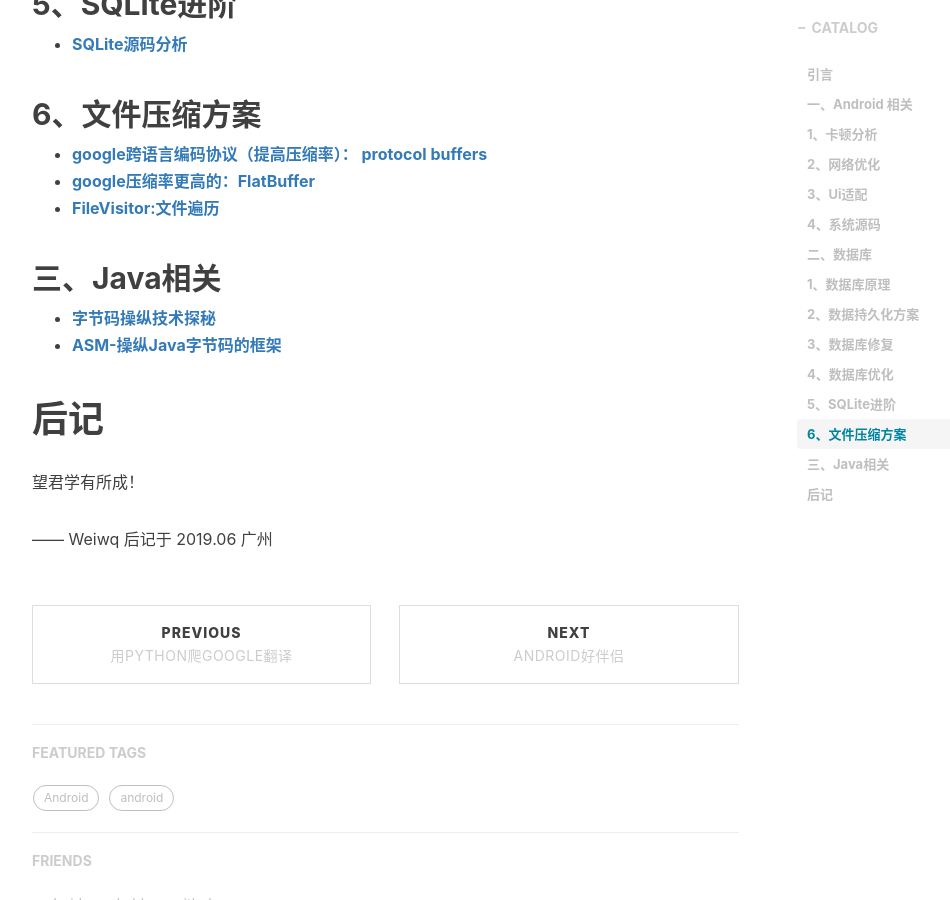
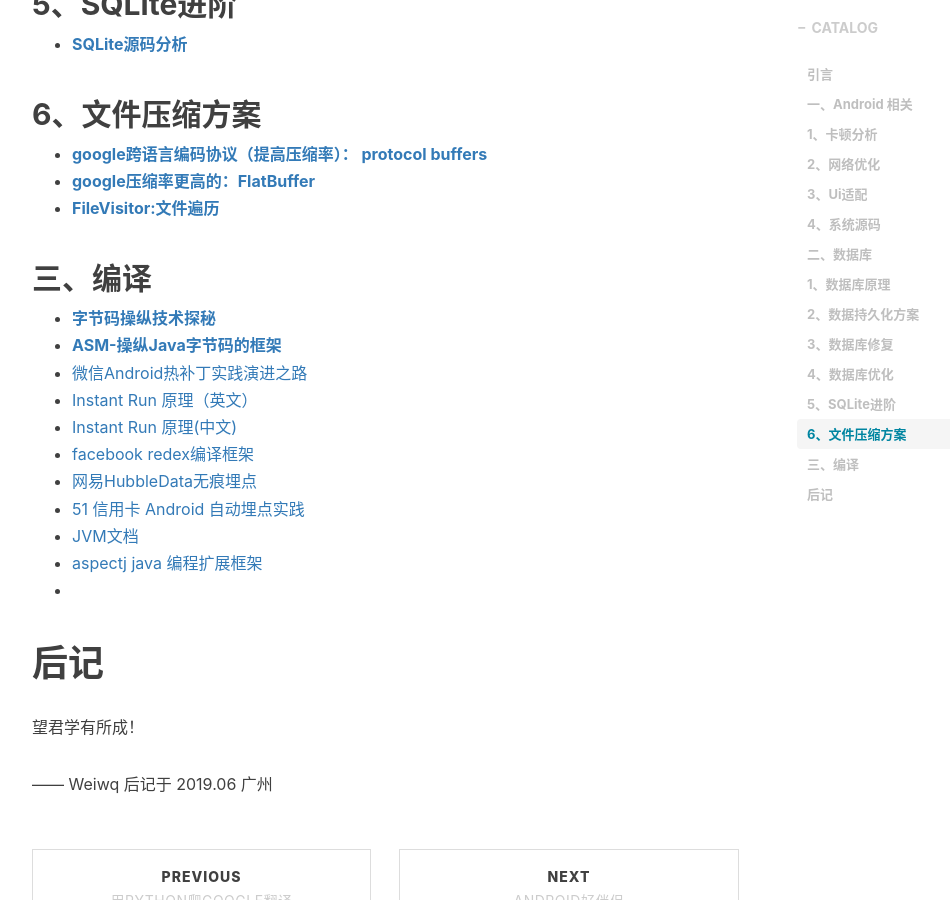
Before and after one commit to weiwangqiang/weiwangqiang.github.io, a Jekyll site: the page built from _posts/2019-06-23-android-knowledge-collect.markdown, in a window 1280 px wide and 900 px high, scrolled down 3406 px. Shown: the whole window, without its empty margins (233-1183 px from the left). Built offline with Jekyll 4.4.1, drawn with Linux system fonts in a browser that asks for light colours; nearby versions of some CDN libraries; comment, search, counter and statistics services are not loaded.

Commit message:
[feature] update android collect knowledge

```diff
--- a/_posts/2019-06-23-android-knowledge-collect.markdown
+++ b/_posts/2019-06-23-android-knowledge-collect.markdown
@@ -131,10 +131,19 @@ adb shell dumpsys SurfaceFlinger
 - **[FileVisitor:文件遍历](https://developer.android.com/reference/java/nio/file/FileVisitor)**
 
 
-## 三、Java相关
+## 三、编译
 
 - **[字节码操纵技术探秘](https://www.infoq.cn/article/Living-Matrix-Bytecode-Manipulation)**
 - **[ASM-操纵Java字节码的框架](https://asm.ow2.io/)**
+- [微信Android热补丁实践演进之路](https://mp.weixin.qq.com/s/-NmkSwZu83HAmzKPawdTqQ)
+- [Instant Run 原理（英文）](https://medium.com/google-developers/instant-run-how-does-it-work-294a1633367f#.c088qhdxu)
+- [Instant Run 原理(中文)](https://www.jianshu.com/p/2e23ba9ff14b)
+- [facebook redex编译框架](https://github.com/facebook/redex)
+- [网易HubbleData无痕埋点]([https://neyoufan.github.io/2017/07/11/android/%E7%BD%91%E6%98%93HubbleData%E4%B9%8BAndroid%E6%97%A0%E5%9F%8B%E7%82%B9%E5%AE%9E%E8%B7%B5/](https://neyoufan.github.io/2017/07/11/android/网易HubbleData之Android无埋点实践/))
+- [51 信用卡 Android 自动埋点实践](https://mp.weixin.qq.com/s/P95ATtgT2pgx4bSLCAzi3Q)
+- [JVM文档](https://docs.oracle.com/javase/specs/jvms/se11/html/index.html)
+- [aspectj   java 编程扩展框架](https://time.geekbang.org/column/article/82761)
+- [](https://github.com/HujiangTechnology/gradle_plugin_android_aspectjx)
 
 # 后记
 
```
